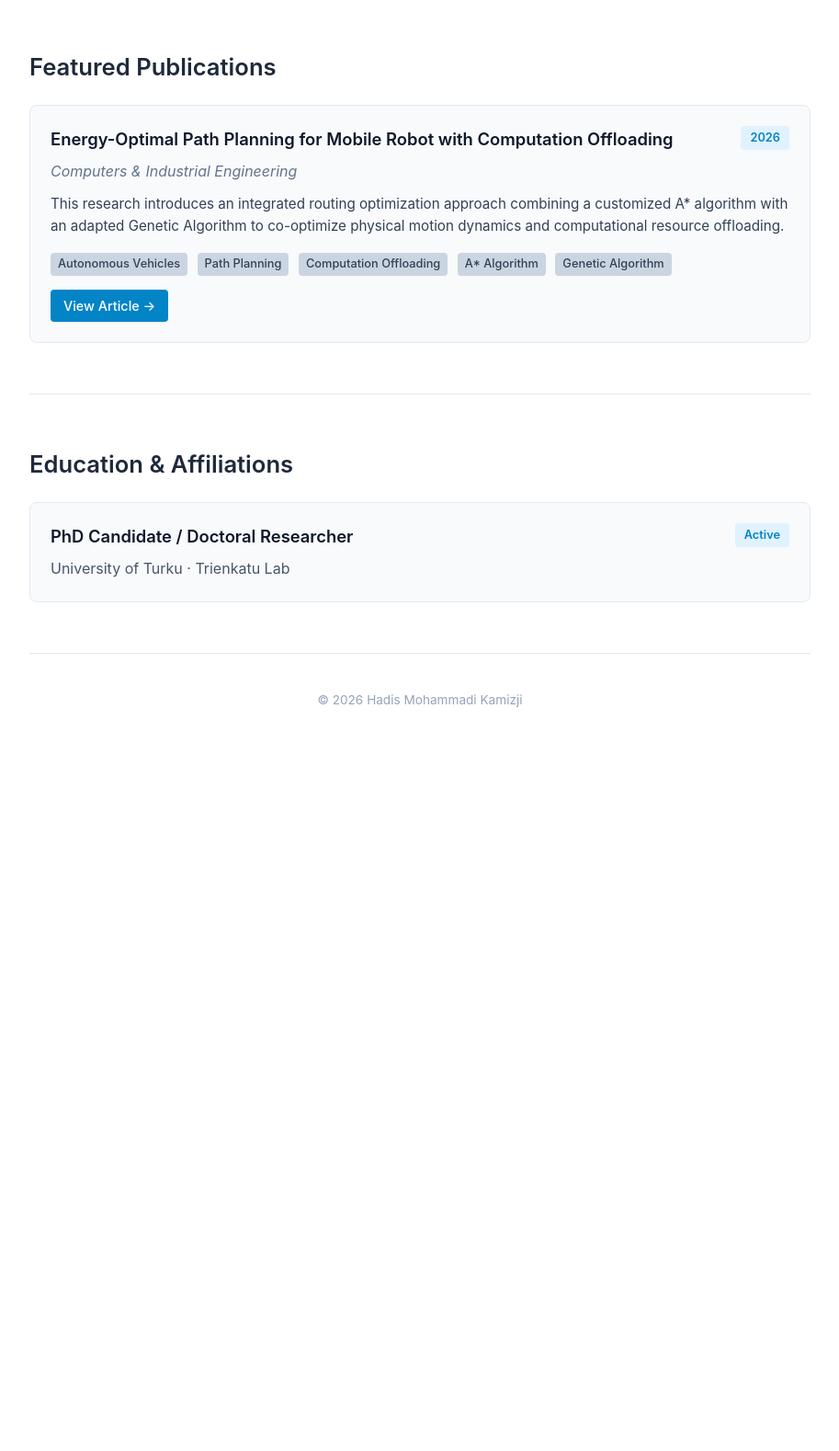
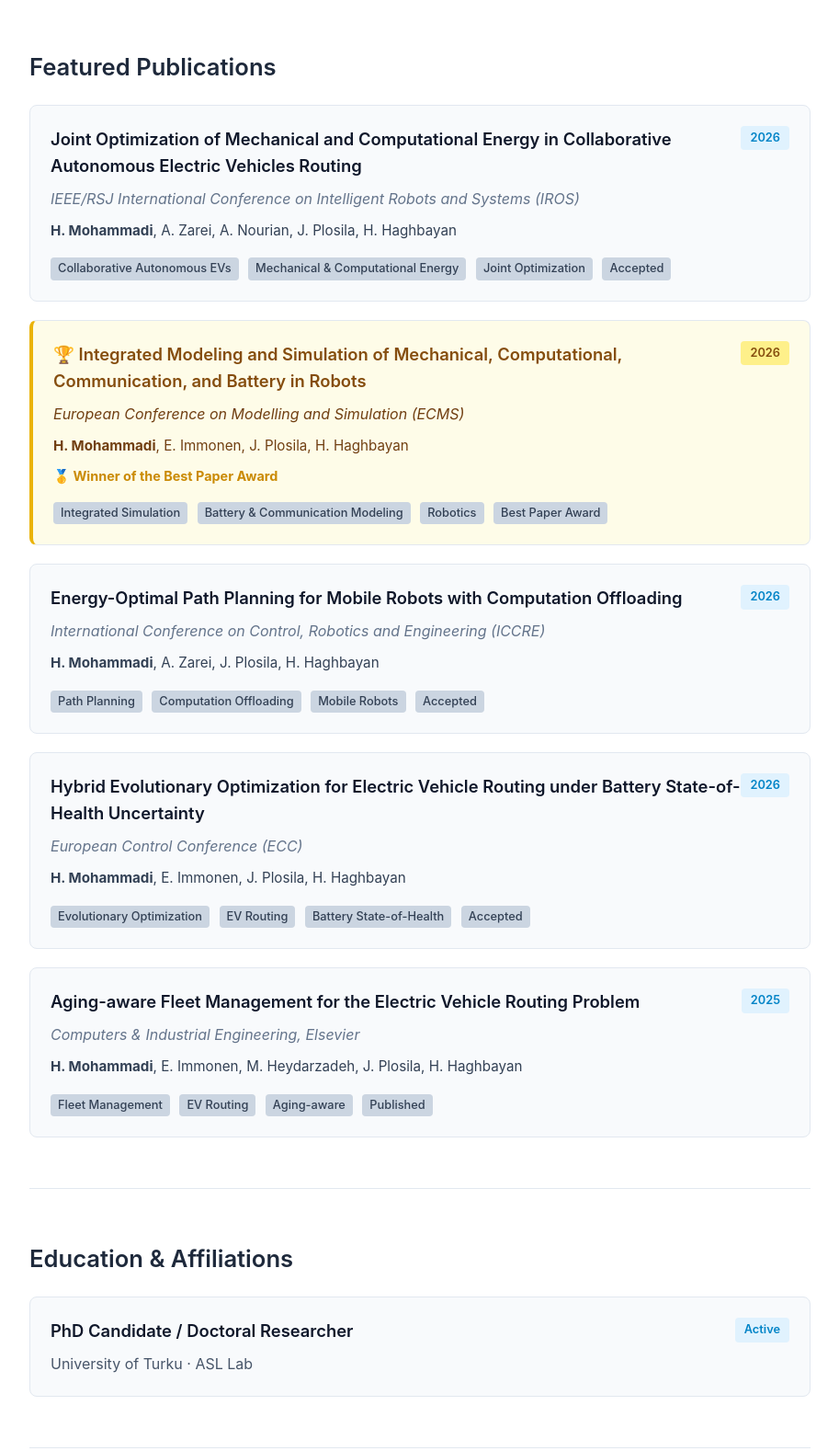
Before and after one commit to HadisMohammadiKamizji/HadisMohammadiKamizji.github.io, a plain HTML site: page index.html in a window 1280 px wide. Shown: the part 700-2278 px from the top of the page at 92% size, without its empty margins (183-1096 px from the left). Before the commit the page ends 1526 px from the top, so only its background shows below. Drawn offline with Linux system fonts and the light colour scheme.

Commit message:
Update index.html

```diff
--- a/index.html
+++ b/index.html
@@ -111,25 +111,85 @@
         <p>I am a Doctoral Researcher and PhD student at the University of Turku, conducting research within the Trienkatu lab. My academic work focuses deeply on autonomous systems and robotics, specifically specializing in the joint optimization of mechanical and computational energy efficiency in autonomous electric vehicle swarms. To train and evaluate multi-agent reinforcement learning models, I leverage advanced simulation frameworks such as NVIDIA Isaac Sim and Isaac Lab.</p>
     </section>
 
-    <section id="publications">
+   <section id="publications">
         <h2>Featured Publications</h2>
 
         <div class="card">
             <div class="card-header">
-                <span class="card-title">Energy-Optimal Path Planning for Mobile Robot with Computation Offloading</span>
+                <span class="card-title">Joint Optimization of Mechanical and Computational Energy in Collaborative Autonomous Electric Vehicles Routing</span>
                 <span class="badge">2026</span>
             </div>
-            <p style="margin: 0 0 10px 0; font-style: italic; color: #64748b;">Computers & Industrial Engineering</p>
-            <p style="margin: 0; font-size: 0.95rem; color: #334155;">This research introduces an integrated routing optimization approach combining a customized A* algorithm with an adapted Genetic Algorithm to co-optimize physical motion dynamics and computational resource offloading.</p>
+            <p style="margin: 0 0 10px 0; font-style: italic; color: #64748b;">IEEE/RSJ International Conference on Intelligent Robots and Systems (IROS)</p>
+            <p style="margin: 0; font-size: 0.95rem; color: #334155;"><strong>H. Mohammadi</strong>, A. Zarei, A. Nourian, J. Plosila, H. Haghbayan</p>
             <div class="tags">
-                <span>Autonomous Vehicles</span>
+                <span>Collaborative Autonomous EVs</span>
+                <span>Mechanical & Computational Energy</span>
+                <span>Joint Optimization</span>
+                <span>Accepted</span>
+            </div>
+        </div>
+
+        <div class="card" style="border-left: 4px solid #eab308; background: #fefce8;">
+            <div class="card-header">
+                <span class="card-title" style="color: #854d0e;">🏆 Integrated Modeling and Simulation of Mechanical, Computational, Communication, and Battery in Robots</span>
+                <span class="badge" style="background: #fef08a; color: #854d0e;">2026</span>
+            </div>
+            <p style="margin: 0 0 10px 0; font-style: italic; color: #713f12;">European Conference on Modelling and Simulation (ECMS)</p>
+            <p style="margin: 0; font-size: 0.95rem; color: #713f12;"><strong>H. Mohammadi</strong>, E. Immonen, J. Plosila, H. Haghbayan</p>
+            <p style="margin: 8px 0 0 0; font-size: 0.9rem; font-weight: bold; color: #ca8a04;">🥇 Winner of the Best Paper Award</p>
+            <div class="tags">
+                <span>Integrated Simulation</span>
+                <span>Battery & Communication Modeling</span>
+                <span>Robotics</span>
+                <span>Best Paper Award</span>
+            </div>
+        </div>
+
+        <div class="card">
+            <div class="card-header">
+                <span class="card-title">Energy-Optimal Path Planning for Mobile Robots with Computation Offloading</span>
+                <span class="badge">2026</span>
+            </div>
+            <p style="margin: 0 0 10px 0; font-style: italic; color: #64748b;">International Conference on Control, Robotics and Engineering (ICCRE)</p>
+            <p style="margin: 0; font-size: 0.95rem; color: #334155;"><strong>H. Mohammadi</strong>, A. Zarei, J. Plosila, H. Haghbayan</p>
+            <div class="tags">
                 <span>Path Planning</span>
                 <span>Computation Offloading</span>
-                <span>A* Algorithm</span>
-                <span>Genetic Algorithm</span>
+                <span>Mobile Robots</span>
+                <span>Accepted</span>
             </div>
-            <a href="#" class="btn" target="_blank">View Article →</a>
         </div>
+
+        <div class="card">
+            <div class="card-header">
+                <span class="card-title">Hybrid Evolutionary Optimization for Electric Vehicle Routing under Battery State-of-Health Uncertainty</span>
+                <span class="badge">2026</span>
+            </div>
+            <p style="margin: 0 0 10px 0; font-style: italic; color: #64748b;">European Control Conference (ECC)</p>
+            <p style="margin: 0; font-size: 0.95rem; color: #334155;"><strong>H. Mohammadi</strong>, E. Immonen, J. Plosila, H. Haghbayan</p>
+            <div class="tags">
+                <span>Evolutionary Optimization</span>
+                <span>EV Routing</span>
+                <span>Battery State-of-Health</span>
+                <span>Accepted</span>
+            </div>
+        </div>
+
+        <div class="card">
+            <div class="card-header">
+                <span class="card-title">Aging-aware Fleet Management for the Electric Vehicle Routing Problem</span>
+                <span class="badge">2025</span>
+            </div>
+            <p style="margin: 0 0 10px 0; font-style: italic; color: #64748b;">Computers & Industrial Engineering, Elsevier</p>
+            <p style="margin: 0; font-size: 0.95rem; color: #334155;"><strong>H. Mohammadi</strong>, E. Immonen, M. Heydarzadeh, J. Plosila, H. Haghbayan</p>
+            <div class="tags">
+                <span>Fleet Management</span>
+                <span>EV Routing</span>
+                <span>Aging-aware</span>
+                <span>Published</span>
+            </div>
+        </div>
+
     </section>
 
     <section id="experience">
@@ -139,7 +199,7 @@
                 <span class="card-title">PhD Candidate / Doctoral Researcher</span>
                 <span class="badge">Active</span>
             </div>
-            <div style="color: #475569;">University of Turku · Trienkatu Lab</div>
+            <div style="color: #475569;">University of Turku · ASL Lab</div>
         </div>
     </section>
 
```
